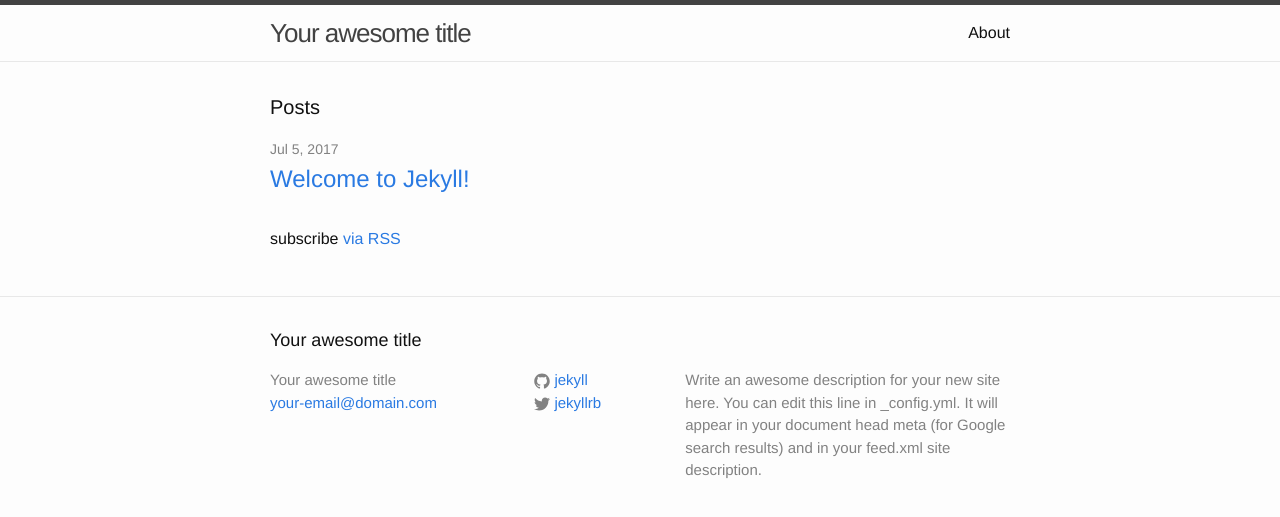
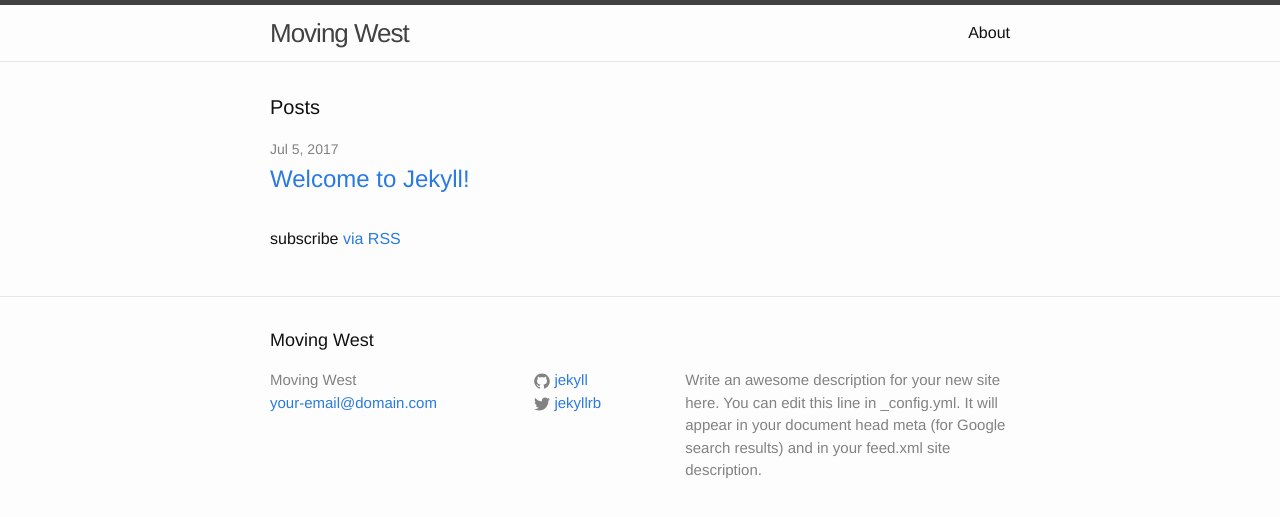
Before and after one commit to Masilenus/Masilenus.github.io, a Jekyll site: the page built from index.html, in a window 1280 px wide. Shown: the top 517 px of the page. Built offline with Jekyll 4.4.1, drawn with Linux system fonts in a browser that asks for light colours.

Commit message:
Change title of website to "Moving West"

```diff
--- a/_config.yml
+++ b/_config.yml
@@ -6,7 +6,7 @@
 # 'jekyll serve'. If you change this file, please restart the server process.
 
 # Site settings
-title: Your awesome title
+title: Moving West
 email: your-email@domain.com
 description: > # this means to ignore newlines until "baseurl:"
   Write an awesome description for your new site here. You can edit this
```
